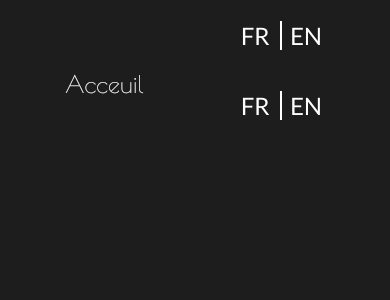
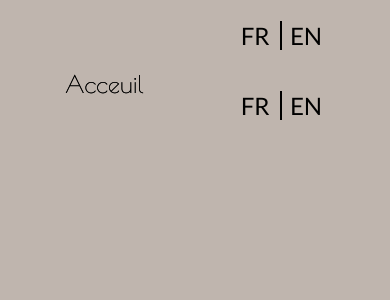
Before and after one commit to LongWyrsch/margrith-wyrsch, a Next.js app: page /layout in a window 390 px wide. Shown: the top 300 px of the page. Built offline with nearby package versions, Linux system fonts and the light colour scheme; some icons are missing.

Commit message:
Change site look
Change the site background color to a light color. Hero banner has a
thick dark border. Name in hero banner is lower. Text is dark.

```diff
--- a/components/Navbar.module.css
+++ b/components/Navbar.module.css
@@ -40,7 +40,8 @@
 .navLinks>* {
     text-decoration: none;
     padding: 0 15px;
-    color: rgb(216, 216, 216);
+    /* color: rgb(216, 216, 216); */
+    color: black;
 }
 .navLinks>*:hover {
     text-decoration: underline;
@@ -64,13 +65,13 @@
     visibility: hidden;
     top: 120%;
     min-width: 130px;
-    background-color: rgb(189, 189, 189);
+    background-color: rgb(84, 84, 84);
     border-radius: 10px;
     padding: 5px 10px;
     text-align: center;
     /* display: none; */
     position: absolute;
-    color: black;
+    color: white;
     font-size: 0.8rem;
 }
 .gmail, .facebook, .instagram {
@@ -81,7 +82,7 @@
 }
 
 .gmail:hover, .facebook:hover, .instagram:hover {
-    background-color: rgb(86, 86, 86);
+    background-color: rgb(173, 171, 171);
 }
 
 .gmail:hover .gmailTooltip,
@@ -103,7 +104,7 @@
 }
 
 .languages > div:nth-child(2) {
-    border-left: 2px solid white;
+    border-left: 2px solid black;
 }
 
 .languages > div:hover {
@@ -113,7 +114,7 @@
 
 .active {
     color: white;
-    background-color: rgb(56, 56, 56);
+    background-color: #61464f;
     border-radius: 20px;
     padding: 0 15px;
 }
--- a/pages/layout.module.css
+++ b/pages/layout.module.css
@@ -3,6 +3,8 @@
 	width: 100%;
 	height: 60vh;
     transition: 1000ms;
+	border-top: 20px solid #61464f;
+	border-bottom: 20px solid #61464f;
 }
 
 .heroImage {
@@ -15,7 +17,7 @@
 
 .maggy {
     position: absolute;
-	top: 70%;
+	top: 77%;
 	left: 40px;
 	z-index: 1;
 	color: white;
@@ -41,14 +43,14 @@
 	}
 
 	.maggy {
-		top: 120%;
+		top: 140%;
 		left: 50%;
 		font-weight: 1000;
 		transform: translate(-50%, -50%);
 		text-align: center;
 		width: 100%;
 		z-index: 1;
-		color: white;
+		color: #61464f;
 		font-size: 2.5rem;
 	}
 }
--- a/styles/globals.css
+++ b/styles/globals.css
@@ -16,8 +16,8 @@ html,
 body {
 	max-width: 100vw;
 	/* overflow-x: hidden;  */
-	background-color: rgb(29, 29, 29);
-	color: white;
+	background-color: #bfb5ae;
+	color: black;
 }
 
 body {
```
